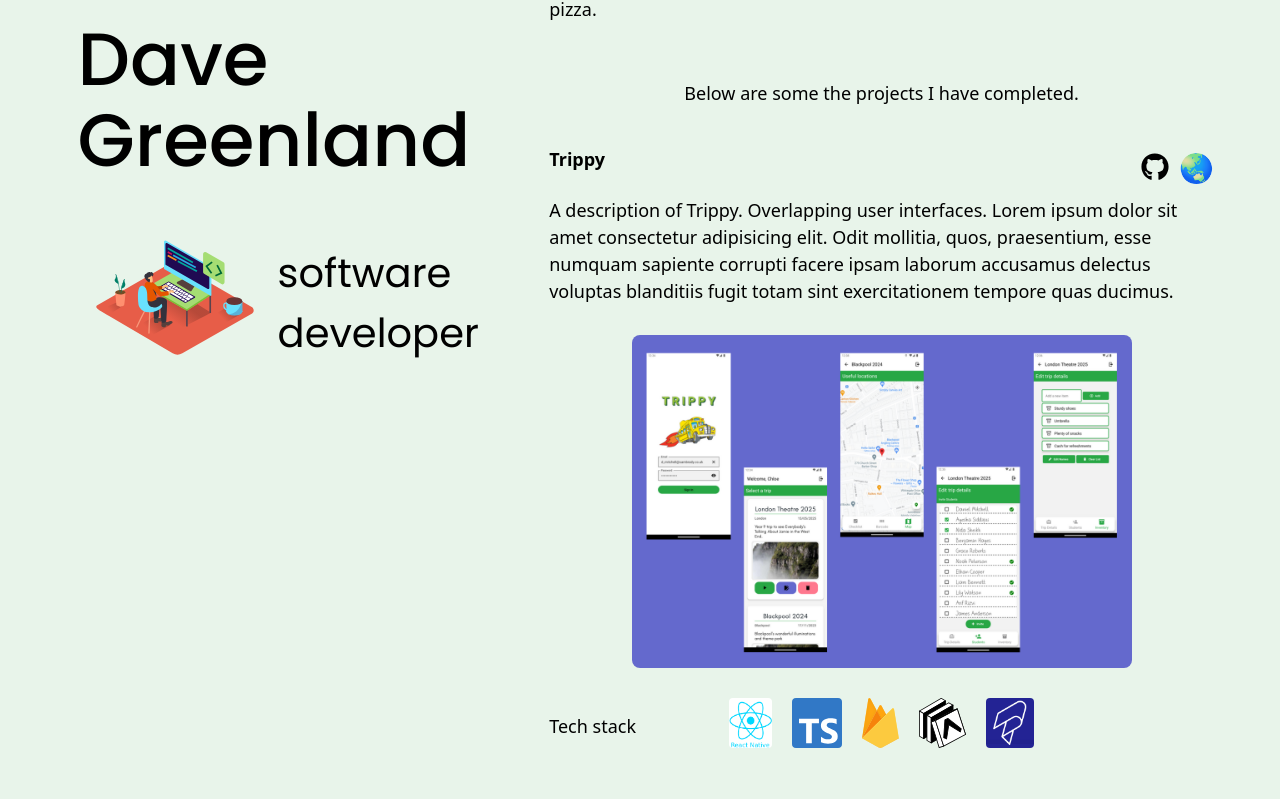
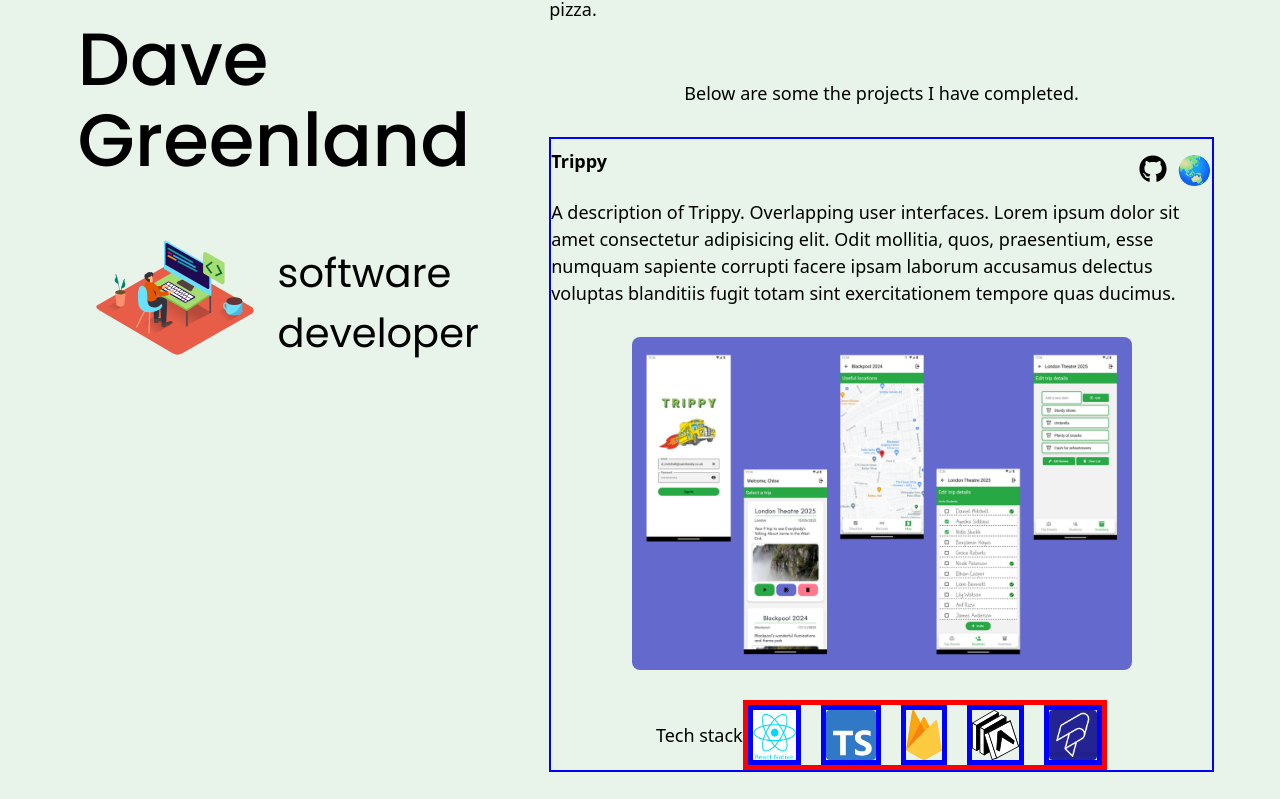
Before and after one commit to CoupDeWhoop/dg-portfolio, a React (Vite) app: page / in a window 1280 px wide. Shown: the part 232-1031 px from the top of the page. Built offline with nearby package versions, Linux system fonts and the light colour scheme; a web font is replaced by a local one.

Commit message:
tech-title almost redering correctly

```diff
--- a/src/App.css
+++ b/src/App.css
@@ -75,10 +75,11 @@ main {
   /* border: blue solid 2px; */
 }
 .project-card {
+  position: relative;
   margin: 30px 30px;
   display: flex;
   flex-direction: column;
-  /* border: blue solid 2px; */
+  border: blue solid 2px;
 
 }
 .project-image {
@@ -101,7 +102,6 @@ main {
   padding: 0.5rem 0 0.5rem 0;
 }
 .bottom-row {
-  position: relative;
   margin-top: 30px;
   display: flex;
   justify-content: center;
@@ -109,21 +109,22 @@ main {
 }
 
 .bottom-row p{
-  position: absolute;
+  /* position: absolute; */
   left:0;
   font-weight: 500;
 }
 .tech-stack-container {
+  /* position: relative;   */
   display: flex;
   gap: 20px;
-  /* border:solid red 5px; */
+  border:solid red 5px;
 }
 
-.logo-container {
+.tech-logo-container {
   display: flex;
   flex-direction: column;
   align-items: center;
-  position: relative;
+  border:solid blue 5px;
 }
 
 .tech-logo {
@@ -134,9 +135,8 @@ main {
 }
 .tech-title {
   position: absolute;
-  bottom: -50px;
-  right: 50px;
-  /* align-self: center; */
+  top: 0px;
+  left: 100px;
   background-color: rgba(0, 0, 0, 0.8);
   color: white;
   padding: 5px;
@@ -146,7 +146,7 @@ main {
 }
 
 .tech-logo:hover {
-  transform: scale(1.4);
+  transform: scale(1.3);
 }
 
 
--- a/src/components/Projects.jsx
+++ b/src/components/Projects.jsx
@@ -45,7 +45,7 @@ const Projects = () => {
           <img className="project-image" src={project.image} alt={project.title} />
           <div className="bottom-row">
             <p>Tech stack</p>
-            <TechStack techStack={project.techStack} />
+            <TechStack techStack={project.techStack}/>
           </div>
         </div>
       ))}
```
